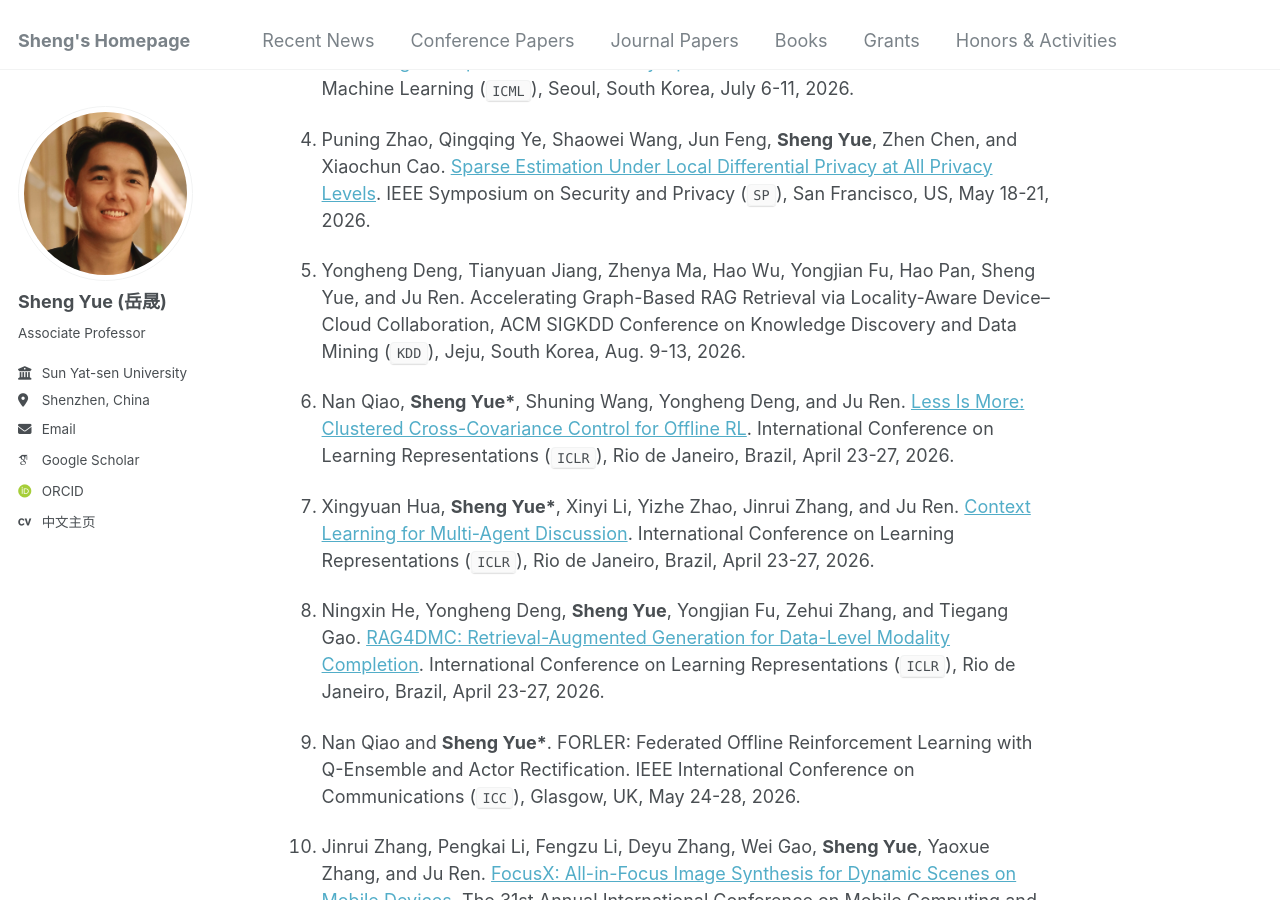
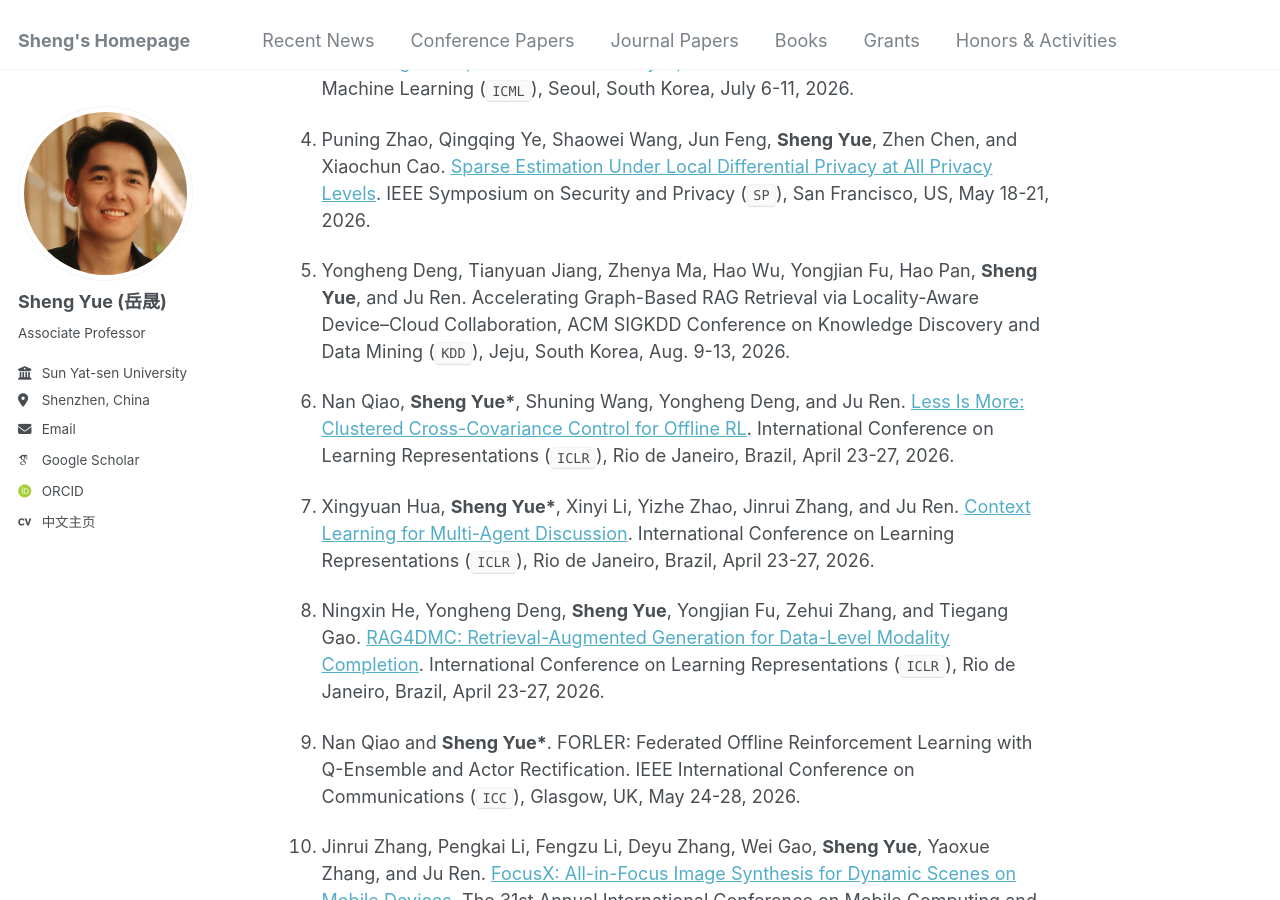
Before and after one commit to shaunyue/shaunyue.github.io, a Jekyll site: the page built from _pages/about.md, in a window 1280 px wide and 900 px high, scrolled down 1298 px. Built offline with Jekyll 4.4.1, drawn with Linux system fonts in a browser that asks for light colours; some web fonts are replaced.

Commit message:
Update site content

```diff
--- a/_pages/about.md
+++ b/_pages/about.md
@@ -51,7 +51,7 @@ function toggleContent(id) {
 
 1. Puning Zhao, Qingqing Ye, Shaowei Wang, Jun Feng, **Sheng Yue**, Zhen Chen, and Xiaochun Cao. [Sparse Estimation Under Local Differential Privacy at All Privacy Levels](https://www.computer.org/csdl/proceedings-article/sp/2026/606500d630/2geEXlrEk4E). IEEE Symposium on Security and Privacy (`SP`), San Francisco, US, May 18-21, 2026.
 
-1. Yongheng Deng, Tianyuan Jiang, Zhenya Ma, Hao Wu, Yongjian Fu, Hao Pan, Sheng Yue, and Ju Ren. Accelerating Graph-Based RAG Retrieval via Locality-Aware Device–Cloud Collaboration, ACM SIGKDD Conference on Knowledge Discovery and Data Mining (`KDD`), Jeju, South Korea, Aug. 9-13, 2026.
+1. Yongheng Deng, Tianyuan Jiang, Zhenya Ma, Hao Wu, Yongjian Fu, Hao Pan, **Sheng Yue**, and Ju Ren. Accelerating Graph-Based RAG Retrieval via Locality-Aware Device–Cloud Collaboration, ACM SIGKDD Conference on Knowledge Discovery and Data Mining (`KDD`), Jeju, South Korea, Aug. 9-13, 2026.
 
 1. Nan Qiao, **Sheng Yue\***, Shuning Wang, Yongheng Deng, and Ju Ren. [Less Is More: Clustered Cross-Covariance Control for Offline RL](https://openreview.net/forum?id=drOy5wi6Qq). International Conference on Learning Representations (`ICLR`), Rio de Janeiro, Brazil, April 23-27, 2026.
 
```
